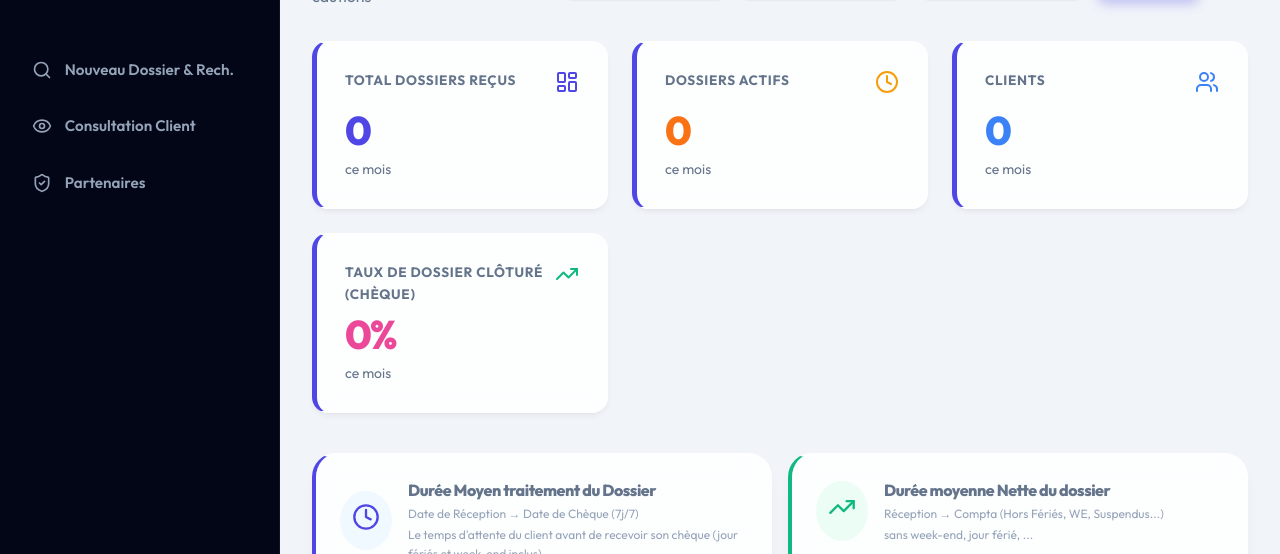
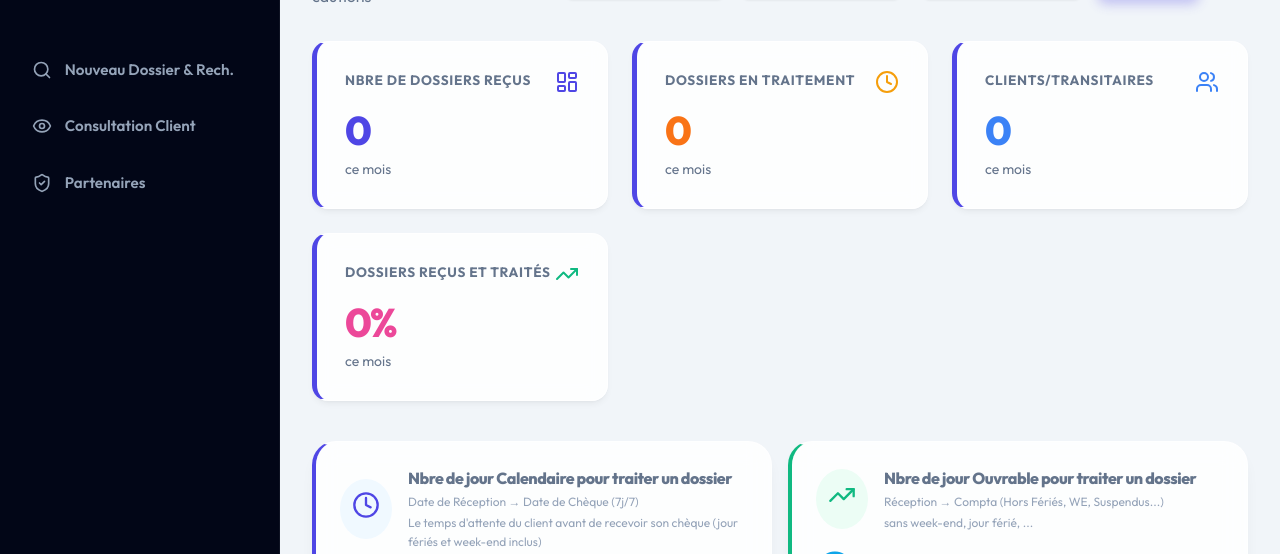
Before and after one commit to jeanfelicksDev/suivi-caution-web, a Next.js app: page /dashboard in a window 1280 px wide. Shown: the part 125-679 px from the top of the page. Built offline with nearby package versions, Linux system fonts and the light colour scheme; no server answers; the database is empty; sample sign-in values are in the browser's storage.

Commit message:
feat: update wording of dashboard stats cards and sections

```diff
--- a/app/dashboard/page.tsx
+++ b/app/dashboard/page.tsx
@@ -116,10 +116,10 @@ export default function Dashboard() {
             </header>
 
             <div className="stat-grid" style={{ marginBottom: '2.5rem' }}>
-                <StatCard label="Total Dossiers Reçus" value={stats?.statsCards?.totalDossiers ?? "..."} period={periodText} trend="" trendUp={true} icon={<LayoutDashboard color="var(--accent)" />} valueColor="#4f46e5" />
-                <StatCard label="Dossiers Actifs" value={stats?.statsCards?.actifs ?? "..."} period={periodText} trend="" trendUp={false} icon={<Clock color="#f59e0b" />} valueColor="#f97316" />
-                <StatCard label="Clients" value={stats?.statsCards?.clientsUniques ?? "..."} period={periodText} trend="" trendUp={true} icon={<Users color="#3b82f6" />} valueColor="#3b82f6" />
-                <StatCard label="Taux de dossier clôturé (chèque)" value={(stats?.statsCards?.tauxRetour ?? "...") + "%"} period={periodText} trend="" trendUp={true} icon={<TrendingUp color="#10b981" />} valueColor="#ec4899" />
+                <StatCard label="Nbre de Dossiers Reçus" value={stats?.statsCards?.totalDossiers ?? "..."} period={periodText} trend="" trendUp={true} icon={<LayoutDashboard color="var(--accent)" />} valueColor="#4f46e5" />
+                <StatCard label="Dossiers en traitement" value={stats?.statsCards?.actifs ?? "..."} period={periodText} trend="" trendUp={false} icon={<Clock color="#f59e0b" />} valueColor="#f97316" />
+                <StatCard label="Clients/Transitaires" value={stats?.statsCards?.clientsUniques ?? "..."} period={periodText} trend="" trendUp={true} icon={<Users color="#3b82f6" />} valueColor="#3b82f6" />
+                <StatCard label="Dossiers reçus et traités" value={(stats?.statsCards?.tauxRetour ?? "...") + "%"} period={periodText} trend="" trendUp={true} icon={<TrendingUp color="#10b981" />} valueColor="#ec4899" />
             </div>
 
             {/*  Section Durées Moyennes */}
@@ -133,7 +133,7 @@ export default function Dashboard() {
                                     <Clock size={28} color="var(--accent)" />
                                 </div>
                                 <div>
-                                    <h3 style={{ margin: 0, fontSize: '1rem', color: 'var(--text-muted)' }}>Durée Moyen traitement du Dossier</h3>
+                                    <h3 style={{ margin: 0, fontSize: '1rem', color: 'var(--text-muted)' }}>Nbre de jour Calendaire pour traiter un dossier</h3>
                                     <p style={{ fontSize: '0.75rem', color: '#94a3b8', margin: 0 }}>Date de Réception → Date de Chèque (7j/7)</p>
                                     <p style={{ fontSize: '0.75rem', color: '#94a3b8', margin: '0.1rem 0 0 0' }}>Le temps d'attente du client avant de recevoir son chèque (jour fériés et week-end inclus)</p>
                                 </div>
@@ -149,7 +149,7 @@ export default function Dashboard() {
                                     <TrendingUp size={28} color="#10b981" />
                                 </div>
                                 <div>
-                                    <h3 style={{ margin: 0, fontSize: '1rem', color: 'var(--text-muted)' }}>Durée moyenne Nette du dossier</h3>
+                                    <h3 style={{ margin: 0, fontSize: '1rem', color: 'var(--text-muted)' }}>Nbre de jour Ouvrable pour traiter un dossier</h3>
                                     <p style={{ fontSize: '0.75rem', color: '#94a3b8', margin: 0 }}>Réception → Compta (Hors Fériés, WE, Suspendus...)</p>
                                     <p style={{ fontSize: '0.75rem', color: '#94a3b8', margin: '0.1rem 0 0 0' }}>sans week-end, jour férié, ...</p>
                                 </div>
@@ -163,7 +163,7 @@ export default function Dashboard() {
                     <div className="card">
                         <h3 style={{ marginBottom: '1.25rem', fontSize: '1.1rem', color: 'var(--primary)', borderBottom: '1px solid var(--border)', paddingBottom: '0.75rem' }}>
                             <Clock size={16} style={{ display: 'inline', marginRight: '0.5rem', transform: 'translateY(-2px)' }} />
-                            Temps Moyen mis (En Jours Ouvrés) :
+                            Temps moyen de traitement mis lors des étapes ci-dessous :
                         </h3>
                         <div style={{ display: 'flex', flexWrap: 'wrap', gap: '1rem' }}>
                             {stats.stepAverages.map((avg: number, index: number) => (
```
